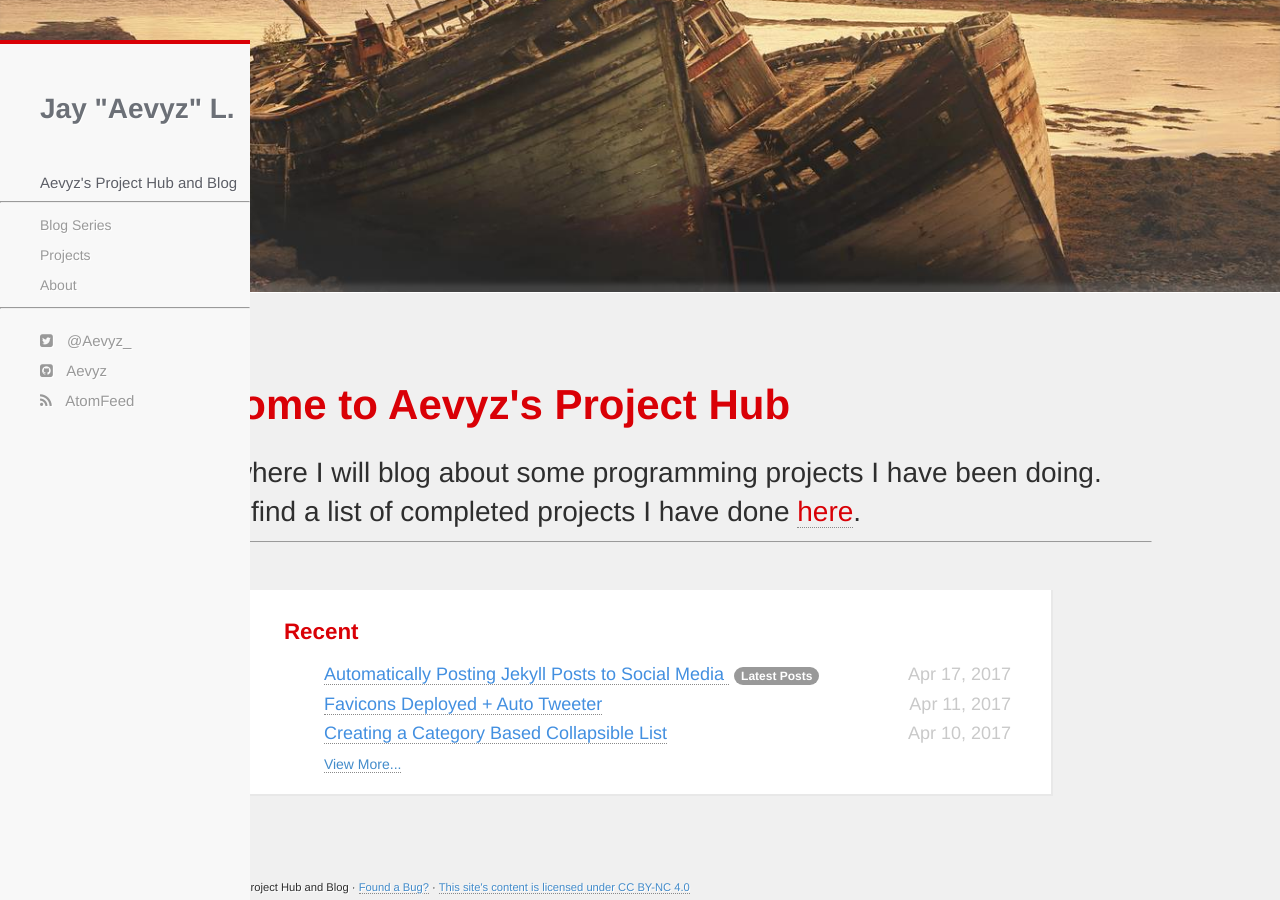
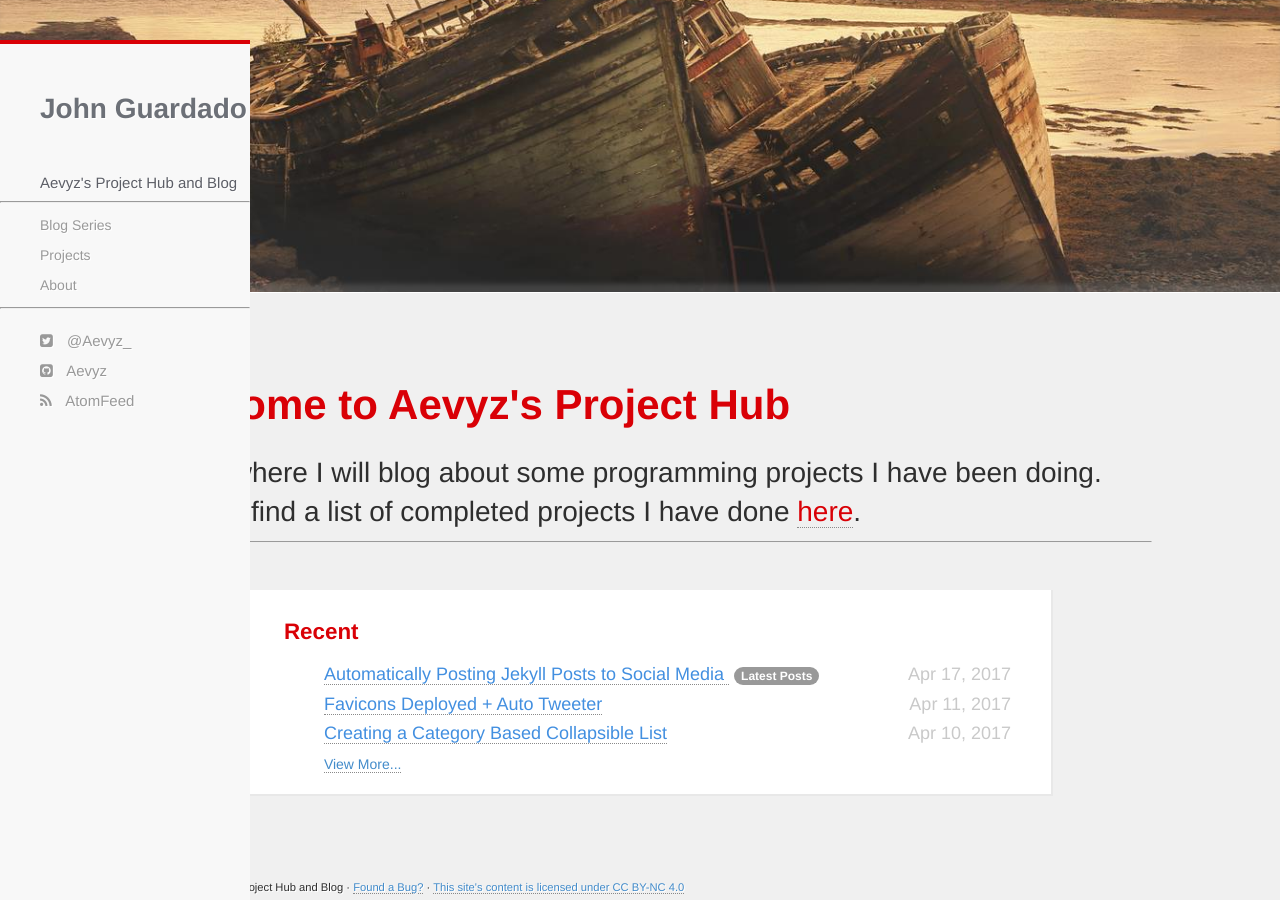
Before and after one commit to jguardado39/jguardado39.github.io, a Jekyll site: the page built from index.html, in a window 1280 px wide and 900 px high, scrolled down 451 px. Built offline with Jekyll 4.4.1, drawn with Linux system fonts in a browser that asks for light colours.

Commit message:
upd 041917

```diff
--- a/_config.yml
+++ b/_config.yml
@@ -1,5 +1,5 @@
-name: Aevyz's Project Hub and Blog
-caption: Jay "Aevyz" L.
+name: John's Project Hub and Blog
+caption: John Guardado
 author: Aevyz
 baseurl: ""
 description: Aevyz's Project Hub and Blog
```
